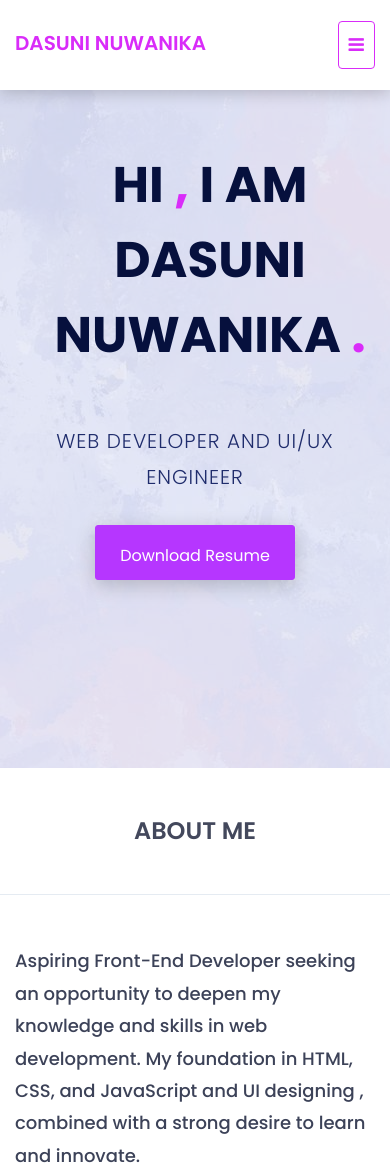
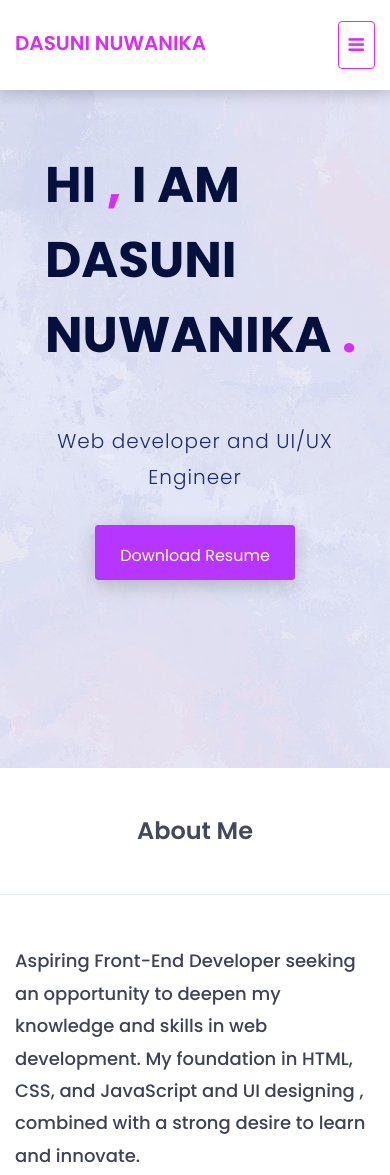
Before and after one commit to Dasuni-mg/dasu.github.io, a plain HTML site: page index.html in a window 390 px wide. Shown: the top 1175 px of the page. Drawn offline with nearby package versions, Linux system fonts and the light colour scheme; files whose address does not match are found by name.

Commit message:
Update style.css

```diff
--- a/assets/css/style.css
+++ b/assets/css/style.css
@@ -242,7 +242,7 @@ nav.navbar.bootsnav .navbar-toggle i {
 
   /*.header-text-area*/
   .header-text h2 {
-    margin-left: 30px;
+    text-align: left;
     margin-top: 80px;
     font-size: 50px;
     font-weight: 700;
@@ -285,7 +285,7 @@ nav.navbar.bootsnav .navbar-toggle i {
   color: #1f2c6c;
   font-size: 20px;
   font-weight: 300;
-  text-transform: uppercase;
+  /* text-transform: uppercase; */
   margin: 30px 1px0 60px;
   letter-spacing: 1px;
 }
@@ -479,7 +479,7 @@ span.single-timeline-horizontal.spacial-horizontal-line {
 .section-heading h2 {
   font-size: 24px;
   font-weight: 600;
-  text-transform: uppercase;
+  /* text-transform: uppercase; */
   padding-bottom: 50px;
   border-bottom: 1px solid #e5ebf2;
 }
```
